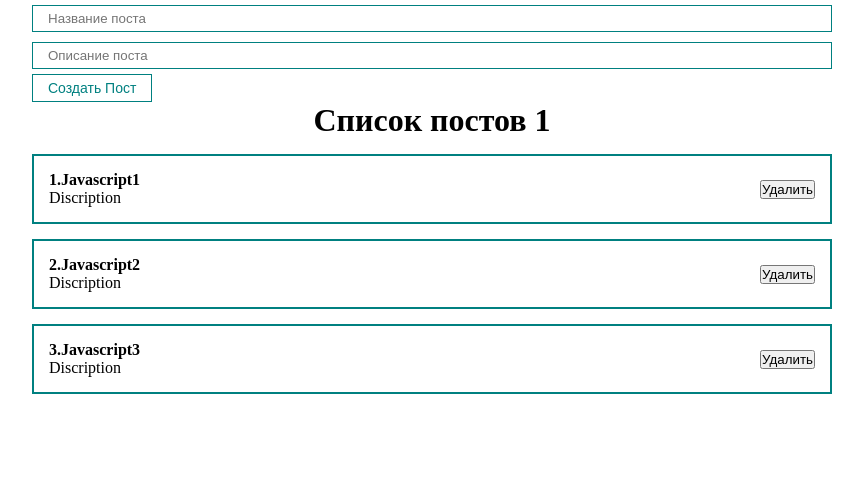
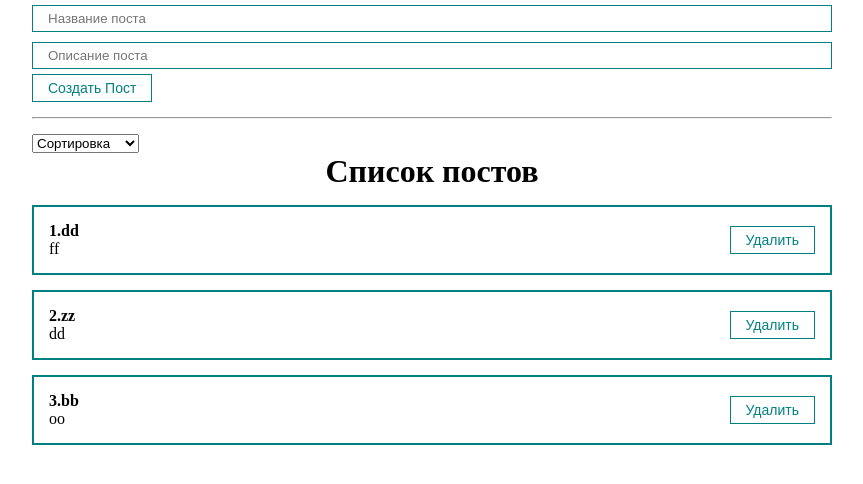
Before and after one commit to gregor-litvinov/ReactHotel, a React (Create React App) app: page / in a window 1280 px wide. Shown: the top 484 px of the page, without its empty margins (208-1071 px from the left). Built offline with nearby package versions, Linux system fonts and the light colour scheme.

Commit message:
postFormPav

```diff
--- a/src/App.js
+++ b/src/App.js
@@ -6,48 +6,56 @@
 import PostList from "./components/PostList";
 import MyButton from "./components/UI/button/MyButton";
 import MyInput from "./components/UI/input/MyInput";
+import PostForm from "./components/UI/PostForm";
+import MySelect from "./components/UI/select/MySelect";
 
 function App() {
   const [posts, setPosts] = useState([
-    {id: 1, title: 'Javascript1', body: 'Discription' },
-    {id: 2, title: 'Javascript2', body: 'Discription' },
-    {id: 3, title: 'Javascript3', body: 'Discription' }
+    {id: 1, title: 'dd', body: 'ff' },
+    {id: 2, title: 'zz', body: 'dd' },
+    {id: 3, title: 'bb', body: 'oo' }
   ])
-
-  const [title, setTitle] = useState('')
-  const [body, setBody] = useState('')
-
-  const addNewPost = (e) => {
-    e.preventDefault()
-    const newPost = {
-      id: Date.now(),
-      title,
-      body
-    }
+  const[selectSort, setSelectorSort] = useState('')
+  const createPost = (newPost) => {
     setPosts([...posts, newPost])
-    setTitle('')
-    setBody('')
   }
 
+  const removePost = (post) => {
+   //setPosts(posts.filter(p => p.id !== post.id))
+    const newArr = posts.filter((value) => {
+      return post.id !== value.id
+    } )
+      setPosts(newArr)
+  }
 
-
+  const sortPost = (sort) => {
+    setSelectorSort(sort)
+    setPosts([...posts].sort((a, b) => a[sort].localeCompare(b[sort])) )
+  }
 
   return (
     <div className="App">
-      <form>
-        <MyInput
-          value={title}
-          onChange={e => setTitle(e.target.value)}
-          type="text"
-          placeholder='Название поста'/>
-        <MyInput
-          value={body}
-          onChange={e => setBody(e.target.value)}
-          type="text"
-          placeholder='Описание поста'/>
-        <MyButton onClick={addNewPost}>Создать Пост</MyButton>
-      </form>
-      <PostList posts={posts} title={'Список постов 1 '}/>
+      <PostForm len={posts.length} create={createPost}/>
+      <hr style={{margin: '15px 0'}}/>
+      <div>
+        <MySelect
+            value={selectSort}
+            onChange={sortPost}
+            defaultValue='Сортировка'
+            option={[
+              {value: 'title', name: 'По Названию'},
+              {value: 'body', name: 'По Описанию'}
+            ]}
+        />
+      </div>
+      {posts.length !==0
+      ? <PostList remove={removePost} posts={posts} title={'Список постов'}/>
+      :
+        <h1 style={{textAlign: 'center'}}>
+        Посты не найдены!
+          </h1>
+      }
+
     </div>
 
   );
--- a/src/components/PostItem.jsx
+++ b/src/components/PostItem.jsx
@@ -1,4 +1,5 @@
 import React from 'react';
+import MyButton from "./UI/button/MyButton";
 
 const PostItem = (props) => {
 	return (
@@ -8,7 +9,7 @@
 				<div>{props.post.body}</div>
 			</div>
 			<div className="post__btns">
-				<button>Удалить</button>
+				<MyButton onClick={() => props.remove(props.post)}>Удалить</MyButton>
 			</div>
 		</div>
 	);
--- a/src/components/PostList.jsx
+++ b/src/components/PostList.jsx
@@ -1,14 +1,14 @@
 import React from 'react';
 import PostItem from "./PostItem";
 
-const PostList = ({posts, title }) => {
+const PostList = ({posts, title, remove }) => {
 	return (
 		<div>
 			<h1 style={{textAlign: "center"}}>
 				{title}
 			</h1>
 			{posts.map((post, index) =>
-				<PostItem number={index + 1} post={post} key={post.id}/>
+				<PostItem remove={remove} number={index + 1} post={post} key={post.id}/>
 			)}
 		</div>
 	);
--- /dev/null
+++ b/src/components/UI/PostForm.jsx
@@ -0,0 +1,37 @@
+import React, {useState} from 'react';
+import MyInput from "./input/MyInput";
+import MyButton from "./button/MyButton";
+
+const PostForm = (props) => {
+	const [postName, setPostName,] = useState('')
+	const [postText, setPostText] = useState('')
+	const addNewPost = (e) => {
+		e.preventDefault()
+		props.create({id: Date.now(), title: postName, body: postText })
+		setPostName('')
+		setPostText('')
+	}
+
+	return (
+		<form>
+
+			<MyInput
+				value={postName}
+				onChange={(e) => {
+					setPostName(e.target.value)
+				}}
+				type="text"
+				placeholder='Название поста'/>
+			<MyInput
+				value={postText}
+				onChange={(e) => {
+					setPostText(e.target.value)
+				}}
+				type="text"
+				placeholder='Описание поста'/>
+			<MyButton onClick={addNewPost}>Создать Пост</MyButton>
+		</form>
+	);
+};
+
+export default PostForm;
--- /dev/null
+++ b/src/components/UI/select/MySelect.jsx
@@ -0,0 +1,19 @@
+import React from 'react';
+
+const MySelect = ({option, defaultValue, value, onChange}) => {
+	return (
+		<select
+		value={value}
+		onChange={event => onChange(event.target.value)}
+		>
+			<option disabled={true} value="">{defaultValue}</option>
+			{option.map(option =>
+				<option key={option.value} value={option.value}>
+					{option.name}
+				</option>
+			)}
+		</select>
+	);
+};
+
+export default MySelect;
```
